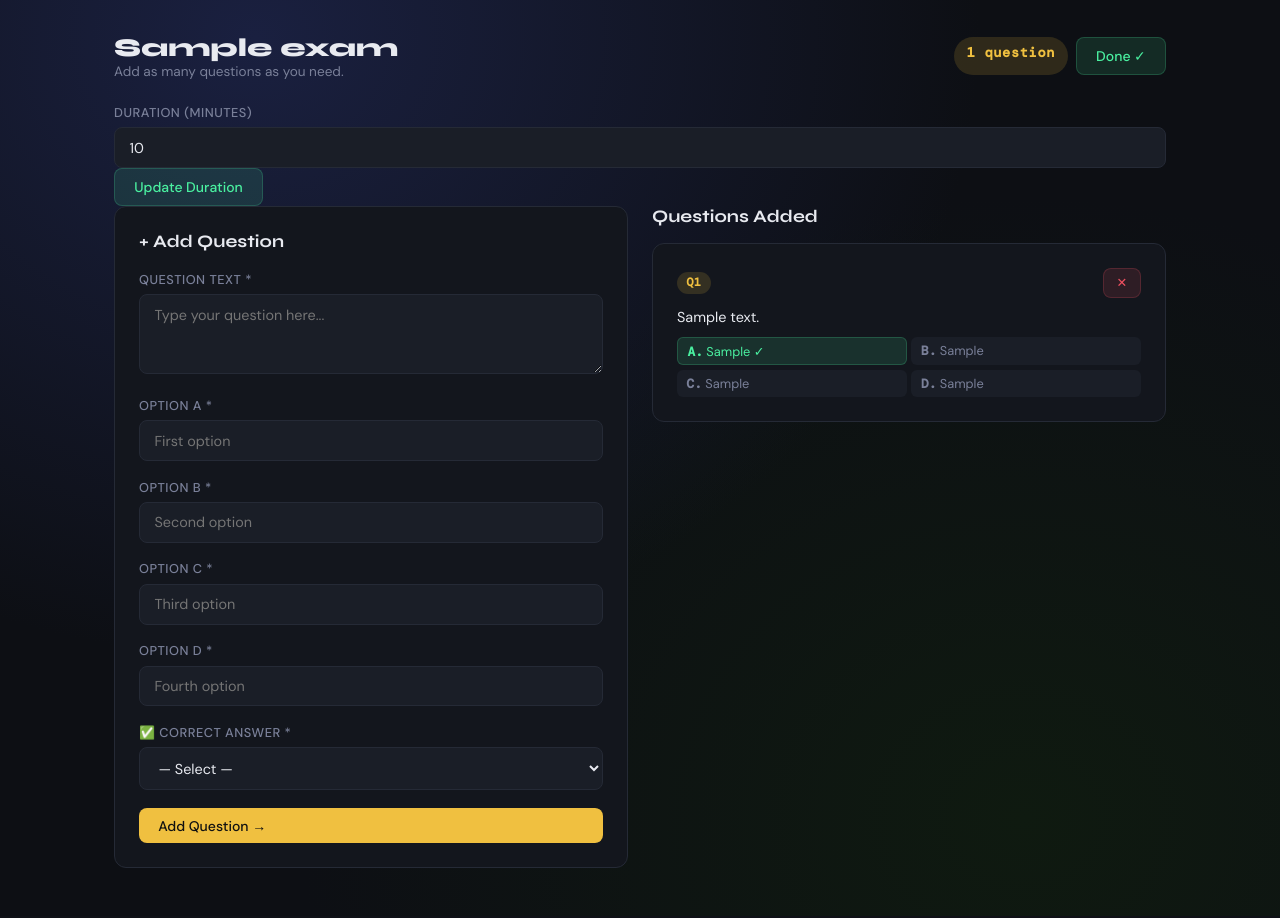
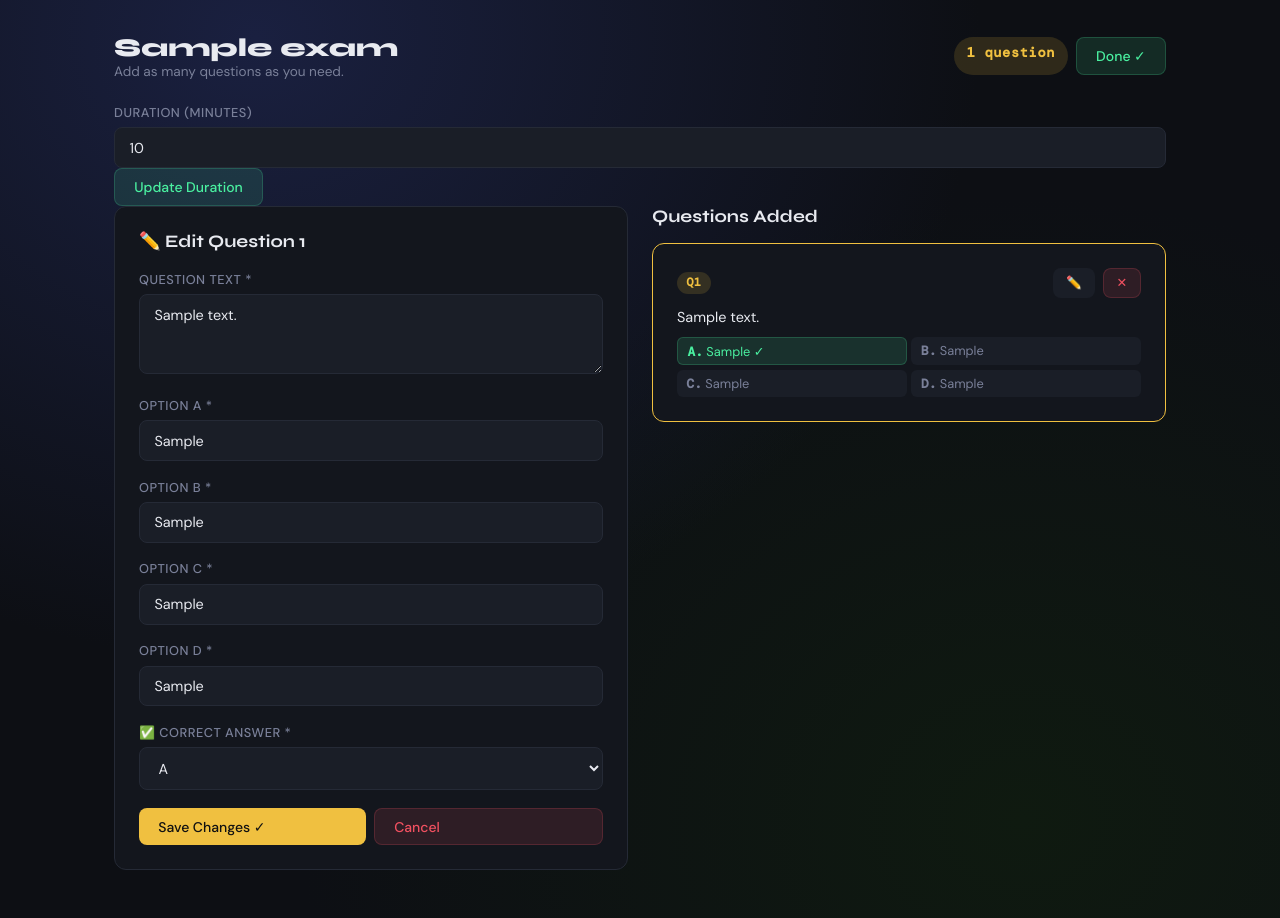
Before and after one commit to codewithMiller/ExamHub-, a Django app: page /manage/1/questions/?edit_id=1 in a window 1280 px wide. Shown: the part 60-978 px from the top of the page. Before the commit the page ends 928 px from the top, so only its background shows below. Run offline with Django 5.2, Linux system fonts and the light colour scheme; a user stored in the database is signed in; tables that the repository leaves empty hold one stand-in row (values such as "Sample post").

Commit message:
Refactor add/edit question form and styles
Updated the add/edit question form to improve clarity and functionality. Added conditionals for editing questions and adjusted styles for better UI.

```diff
--- a/ExamHub/exam/templates/exam/add_question.html
+++ b/ExamHub/exam/templates/exam/add_question.html
@@ -16,6 +16,7 @@
       </form>
     </div>
   </div>
+
   <form method="post">
     {% csrf_token %}
     <input type="hidden" name="action" value="edit_duration">
@@ -23,10 +24,55 @@
     <input type="number" name="duration" value="{{ exam.duration_minutes }}" min="1" required>
     <button type="submit" class="btn btn-success">Update Duration</button>
   </form>
+
   <div style="display:grid; grid-template-columns: 1fr 1fr; gap:1.5rem;">
-    <!-- Add Question Form -->
+
+    <!-- Add / Edit Question Form -->
     <div>
       <div class="card">
+        {% if editing_question %}
+          <h3 style="font-family:'Syne',sans-serif; font-weight:700; margin-bottom:1.2rem;">✏️ Edit Question {{ editing_question.order }}</h3>
+          <form method="post">
+            {% csrf_token %}
+            <input type="hidden" name="action" value="edit_question">
+            <input type="hidden" name="question_id" value="{{ editing_question.id }}">
+            <div class="form-group">
+              <label>Question Text *</label>
+              <textarea name="text" required>{{ editing_question.text }}</textarea>
+            </div>
+            <div class="form-group">
+              <label>Option A *</label>
+              <input type="text" name="option_a" value="{{ editing_question.option_a }}" required>
+            </div>
+            <div class="form-group">
+              <label>Option B *</label>
+              <input type="text" name="option_b" value="{{ editing_question.option_b }}" required>
+            </div>
+            <div class="form-group">
+              <label>Option C *</label>
+              <input type="text" name="option_c" value="{{ editing_question.option_c }}" required>
+            </div>
+            <div class="form-group">
+              <label>Option D *</label>
+              <input type="text" name="option_d" value="{{ editing_question.option_d }}" required>
+            </div>
+            <div class="form-group">
+              <label>✅ Correct Answer *</label>
+              <select name="correct_answer" required>
+                <option value="">— Select —</option>
+                <option value="A" {% if editing_question.correct_answer == 'A' %}selected{% endif %}>A</option>
+                <option value="B" {% if editing_question.correct_answer == 'B' %}selected{% endif %}>B</option>
+                <option value="C" {% if editing_question.correct_answer == 'C' %}selected{% endif %}>C</option>
+                <option value="D" {% if editing_question.correct_answer == 'D' %}selected{% endif %}>D</option>
+              </select>
+            </div>
+            <div class="flex gap-2">
+              <button type="submit" class="btn btn-primary" style="flex:1;">Save Changes ✓</button>
+              <a href="{% url 'add_question' exam.id %}" class="btn btn-danger" style="flex:1; text-align:center;">Cancel</a>
+            </div>
+          </form>
+
+        {% else %}
           <h3 style="font-family:'Syne',sans-serif; font-weight:700; margin-bottom:1.2rem;">+ Add Question</h3>
           <form method="post">
             {% csrf_token %}
@@ -63,6 +109,7 @@
             </div>
             <button type="submit" class="btn btn-primary" style="width:100%;">Add Question →</button>
           </form>
+        {% endif %}
       </div>
     </div>
 
@@ -71,15 +118,18 @@
       <h3 style="font-family:'Syne',sans-serif; font-weight:700; margin-bottom:1rem;">Questions Added</h3>
       {% if questions %}
         {% for q in questions %}
-        <div class="card" style="margin-bottom:0.75rem;">
+        <div class="card" style="margin-bottom:0.75rem; {% if editing_question.id == q.id %}border:1px solid var(--accent);{% endif %}">
           <div class="flex items-center justify-between" style="margin-bottom:0.6rem;">
             <span class="badge badge-yellow mono">Q{{ q.order }}</span>
+            <div class="flex gap-2">
+              <a href="{% url 'add_question' exam.id %}?edit_id={{ q.id }}" class="btn btn-sm" style="background:var(--surface2);">✏️</a>
               <form method="post" style="display:inline;" onsubmit="return confirm('Delete this question?')">
                 {% csrf_token %}
                 <input type="hidden" name="action" value="delete">
                 <input type="hidden" name="question_id" value="{{ q.id }}">
                 <button type="submit" class="btn btn-danger btn-sm">✕</button>
               </form>
+            </div>
           </div>
           <p style="font-size:0.9rem; margin-bottom:0.7rem;">{{ q.text }}</p>
           <div style="display:grid; grid-template-columns:1fr 1fr; gap:0.3rem;">
@@ -101,6 +151,7 @@
         </div>
       {% endif %}
     </div>
+
   </div>
 </div>
 {% endblock %}
```
Lines whose indentation alone changed are shown as unchanged.
